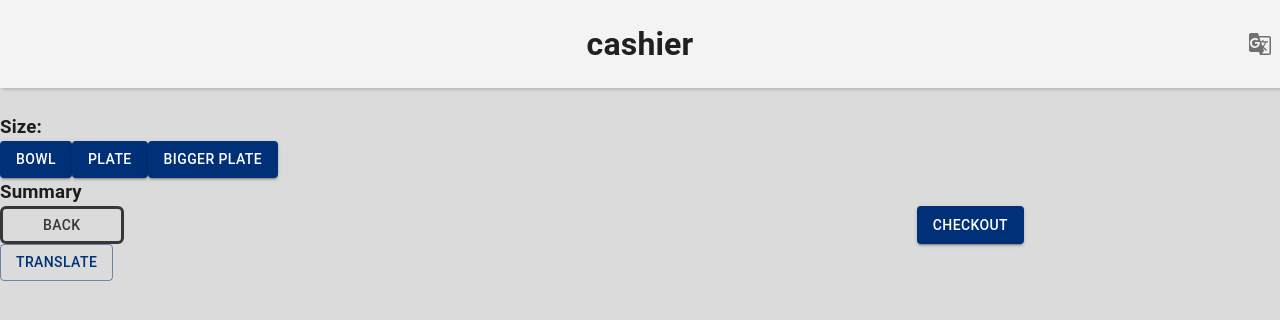
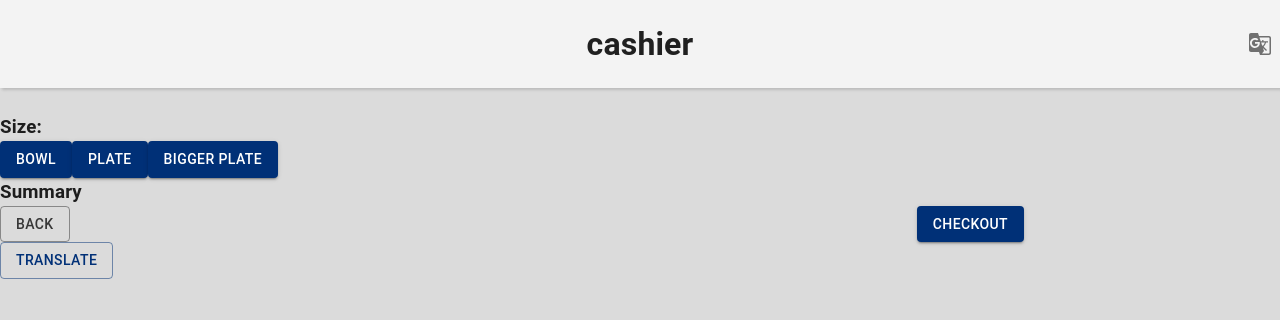
Before and after one commit to jdavstaff/Project3Docs, a React (Create React App) app in the folder frontend/: page /cashier in a window 1280 px wide. Shown: the top 320 px of the page. Built offline with nearby package versions, Linux system fonts and the light colour scheme.

Commit message:
updated outlined btn

```diff
--- a/frontend/src/pages/view/OrderView.js
+++ b/frontend/src/pages/view/OrderView.js
@@ -6,7 +6,6 @@ import PlateView from "./PlateView";
 import "../../styles/master.scss";
 import { OutlinedButton } from "../../styles/StyledButtons";
 import { translateComponents } from "../../config/translate";
-
 
 export default function OrderView({ user }) {
   const [view, setView] = useState(0);
@@ -37,7 +36,6 @@ export default function OrderView({ user }) {
   //   if(children.length == 0)
   //     return
 
-
   //   for(let i=0; i<children.length; i++) {
   //     // console.log(`node: ${children[i].nodeType}\ntext: ${children[i].data}`)
 
@@ -57,7 +55,6 @@ export default function OrderView({ user }) {
   //     }
   //     translate(children[i])
   //   }
-
 
   // }
 
@@ -84,28 +81,23 @@ export default function OrderView({ user }) {
             </Button>
           </div>
         </div>
-        {/*
-        <div>
-          <h3>Extra:</h3>
-          <div>
-            <Button variant="outlined">Appetizer</Button>
-          </div>
-        </div>
-        */}
         <div>
           <Summary data={summaryData} />
         </div>
         <div class="bottomButtonBar">
           <Link to="/">
-            <OutlinedButton variant="outlined">Back</OutlinedButton>
+            <Button variant="outlined" color="secondary">
+              Back
+            </Button>
           </Link>
           <Button variant="contained" onClick={toCheckout}>
             CHECKOUT
           </Button>
         </div>
 
-    <Button variant="outlined" onClick={translateComponents}>translate</Button>
-
+        <Button variant="outlined" onClick={translateComponents}>
+          translate
+        </Button>
       </div>
     );
   } else {
@@ -117,7 +109,6 @@ export default function OrderView({ user }) {
           view={view}
           addItem={addItem}
         />
-
       </div>
     );
   }
```
Also changed, not shown: frontend/src/App.js (+0 -13 lines).
